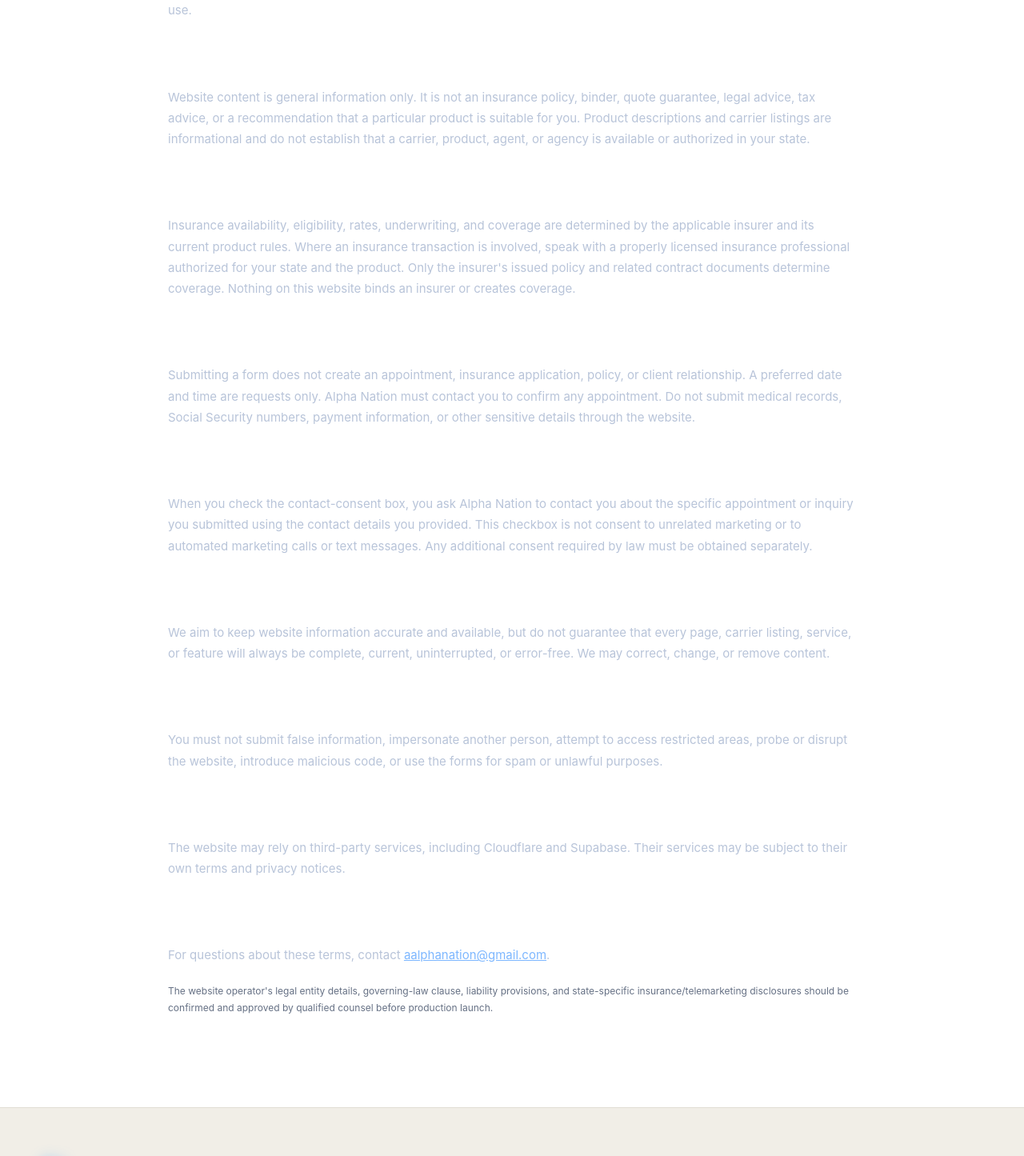
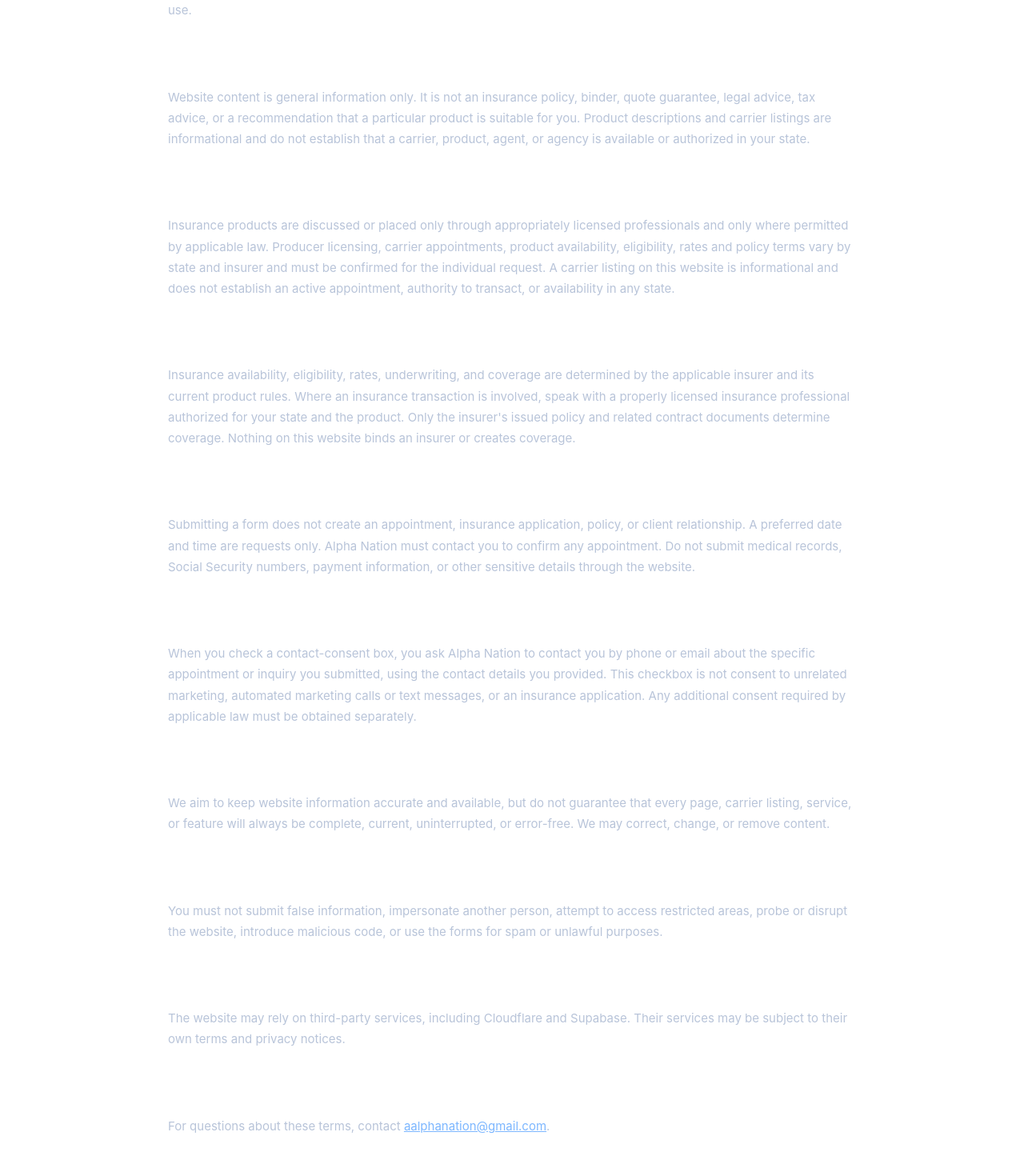
Before and after one commit to alphanationcrm09/alpha-nation-website, a Next.js app: page /terms in a window 1280 px wide. Shown: the part 528-1973 px from the top of the page at 80% size. Built offline with nearby package versions, Linux system fonts and the light colour scheme; no server answers.

Commit message:
Add clear licensing and state availability terms

```diff
--- a/src/app/terms/page.tsx
+++ b/src/app/terms/page.tsx
@@ -11,12 +11,14 @@ export default function TermsPage() {
       <p>By accessing this website, you agree to use it lawfully and not to interfere with its operation, security, or other visitors' use.</p>
       <h2>Website information</h2>
       <p>Website content is general information only. It is not an insurance policy, binder, quote guarantee, legal advice, tax advice, or a recommendation that a particular product is suitable for you. Product descriptions and carrier listings are informational and do not establish that a carrier, product, agent, or agency is available or authorized in your state.</p>
+      <h2>Licensing and state availability</h2>
+      <p>Insurance products are discussed or placed only through appropriately licensed professionals and only where permitted by applicable law. Producer licensing, carrier appointments, product availability, eligibility, rates and policy terms vary by state and insurer and must be confirmed for the individual request. A carrier listing on this website is informational and does not establish an active appointment, authority to transact, or availability in any state.</p>
       <h2>Insurance and licensed professionals</h2>
       <p>Insurance availability, eligibility, rates, underwriting, and coverage are determined by the applicable insurer and its current product rules. Where an insurance transaction is involved, speak with a properly licensed insurance professional authorized for your state and the product. Only the insurer's issued policy and related contract documents determine coverage. Nothing on this website binds an insurer or creates coverage.</p>
       <h2>Appointment and inquiry requests</h2>
       <p>Submitting a form does not create an appointment, insurance application, policy, or client relationship. A preferred date and time are requests only. Alpha Nation must contact you to confirm any appointment. Do not submit medical records, Social Security numbers, payment information, or other sensitive details through the website.</p>
       <h2>Contact consent</h2>
-      <p>When you check the contact-consent box, you ask Alpha Nation to contact you about the specific appointment or inquiry you submitted using the contact details you provided. This checkbox is not consent to unrelated marketing or to automated marketing calls or text messages. Any additional consent required by law must be obtained separately.</p>
+      <p>When you check a contact-consent box, you ask Alpha Nation to contact you by phone or email about the specific appointment or inquiry you submitted, using the contact details you provided. This checkbox is not consent to unrelated marketing, automated marketing calls or text messages, or an insurance application. Any additional consent required by applicable law must be obtained separately.</p>
       <h2>Accuracy and availability</h2>
       <p>We aim to keep website information accurate and available, but do not guarantee that every page, carrier listing, service, or feature will always be complete, current, uninterrupted, or error-free. We may correct, change, or remove content.</p>
       <h2>Acceptable use</h2>
@@ -25,7 +27,6 @@ export default function TermsPage() {
       <p>The website may rely on third-party services, including Cloudflare and Supabase. Their services may be subject to their own terms and privacy notices.</p>
       <h2>Contact</h2>
       <p>For questions about these terms, contact <a href="mailto:aalphanation@gmail.com">aalphanation@gmail.com</a>.</p>
-      <p className="form-notice">The website operator's legal entity details, governing-law clause, liability provisions, and state-specific insurance/telemarketing disclosures should be confirmed and approved by qualified counsel before production launch.</p>
     </div></section>
   </>;
 }
```
